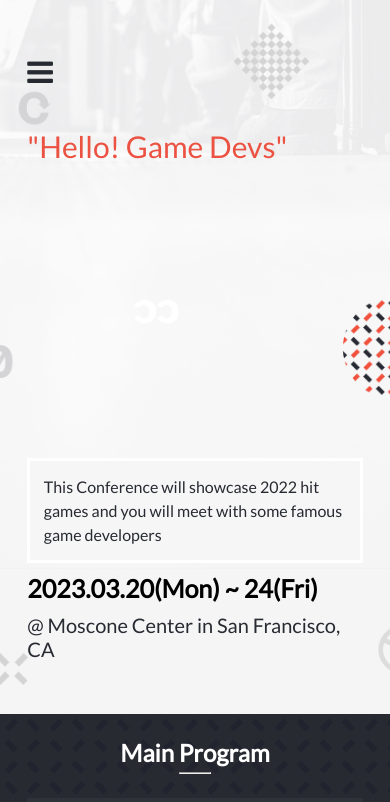
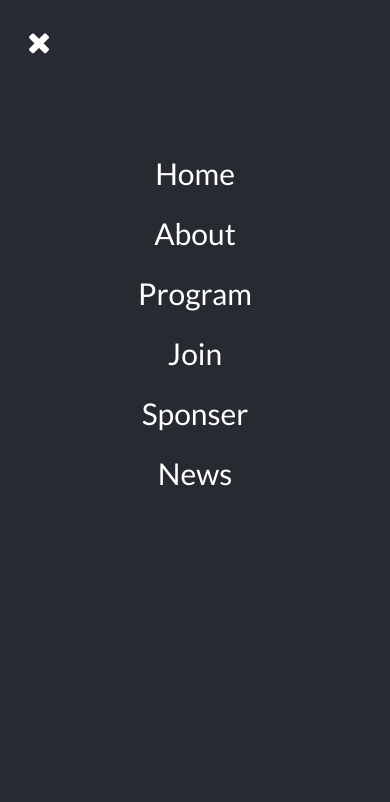
Before and after one commit to shubhambhoyar077/gdc_capstone, a plain HTML site: page index.html in a window 390 px wide. Both pictures are taken after a click on the element 195 px from the left and 70 px from the top of the page. Shown: the top 802 px of the page. Drawn offline with Linux system fonts and the light colour scheme.

Commit message:
Add javscript for mobile menu

```diff
--- a/css/style.css
+++ b/css/style.css
@@ -16,8 +16,48 @@
 .custome_border{
     color: var(--orange-color);
     width: 30px;
-    /* align-self: center; */
     margin: 5px 0 24px 0;
+}
+.disable{
+    display: none;
+}
+ul{
+    list-style: none;
+}
+a{
+    text-decoration: none;
+    cursor: pointer;
+}
+/* -------Mobile Menu-------------- */
+.menu .mobile-menu{
+    position: absolute;
+    height: 100vh;
+    width: 100%;
+    background-color: var(--black-color);
+}
+.menu .mobile-menu .close-menu{
+    color: white;
+    font-size: 30px;
+    margin: 7%;
+}
+.menu .mobile-menu .close-menu:hover{
+    color: var(--orange-color);
+}
+.menu .toggle-menu{
+    display: flex;
+    flex-direction: column;
+    align-items: center;
+    justify-content: center;
+    padding-top: 15%;
+}
+.menu .mobile-menu .page-link{
+    color: white;
+    font-size: 30px;
+    font-weight: 400;
+    line-height: 60px;
+}
+.menu .mobile-menu .page-link:hover{
+    color: var(--orange-color);
 }
 /*----------hero section----------- */
 .hero_section{
--- a/index.html
+++ b/index.html
@@ -10,10 +10,24 @@
     <title>GDC-Home</title>
 </head>
 <body>
-    <header></header>
+    <header>
+        <nav class="menu">
+            <div class="mobile-menu disable">
+                <div><a id="close-menu" class="close-menu fa fa-close"></a></div>
+                <ul class="toggle-menu">
+                    <li><a class="page-link" href="">Home</a></li>
+                    <li><a class="page-link" href="">About</a></li>
+                    <li><a class="page-link" href="">Program</a></li>
+                    <li><a class="page-link" href="">Join</a></li>
+                    <li><a class="page-link" href="">Sponser</a></li>
+                    <li><a class="page-link" href="">News</a></li>
+                </ul>
+            </div>
+        </nav>
+    </header>
     <main>
         <section class="hero_section">
-            <div class="toggle-mobile-menu"><a class="fa fa-bars"></a></div>
+            <div class="toggle-mobile-menu" id="toggle-mobile-menu"><a class="fa fa-bars"></a></div>
             <div  class="container">
                 <h2 class="gdc-greeting">"Hello! Game Devs"</h2>
                 <h1 class="gdc">Game Developers Conference 2023</h1>
--- a/js/script.js
+++ b/js/script.js
@@ -51,3 +51,14 @@ for(let speaker in speakers){
                 </div>
                 </div>`
     }
+
+const openmenubtn = document.querySelector("#toggle-mobile-menu");
+const closemenubtn = document.querySelector("#close-menu");
+const mobilemenu = document.querySelector('.mobile-menu');
+
+openmenubtn.addEventListener('click', () => {
+    mobilemenu.classList.toggle("disable")
+});
+closemenubtn.addEventListener('click', () => {
+    mobilemenu.classList.toggle("disable");
+});
```
